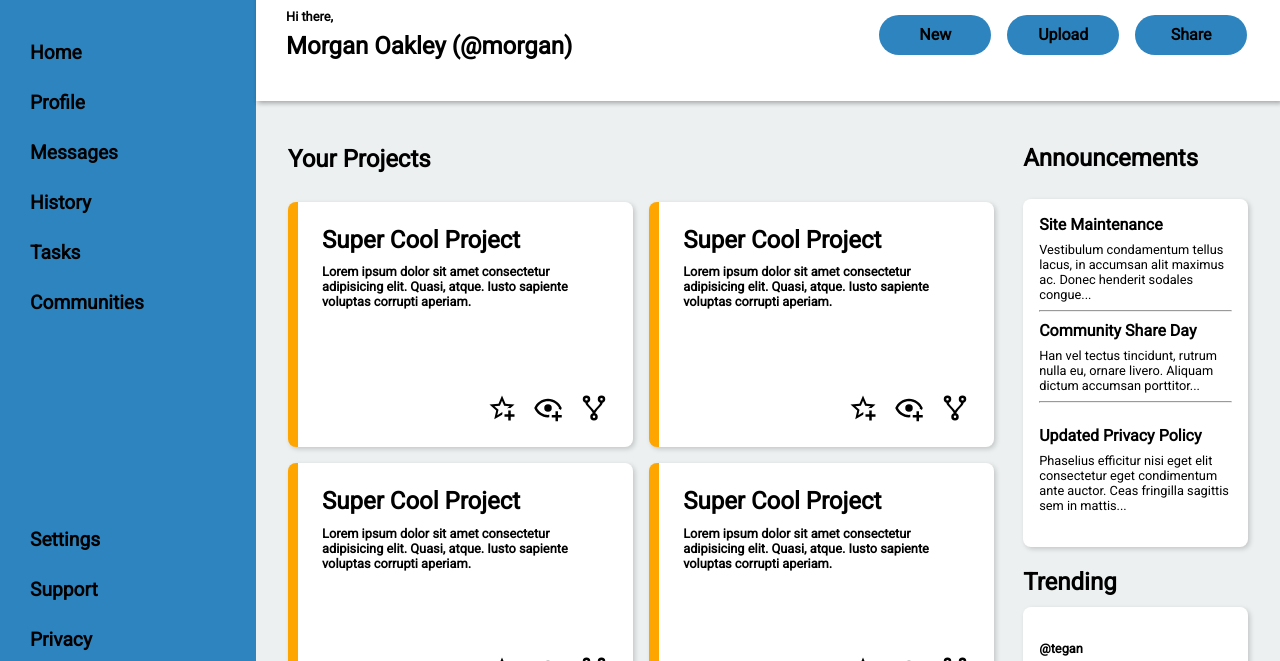
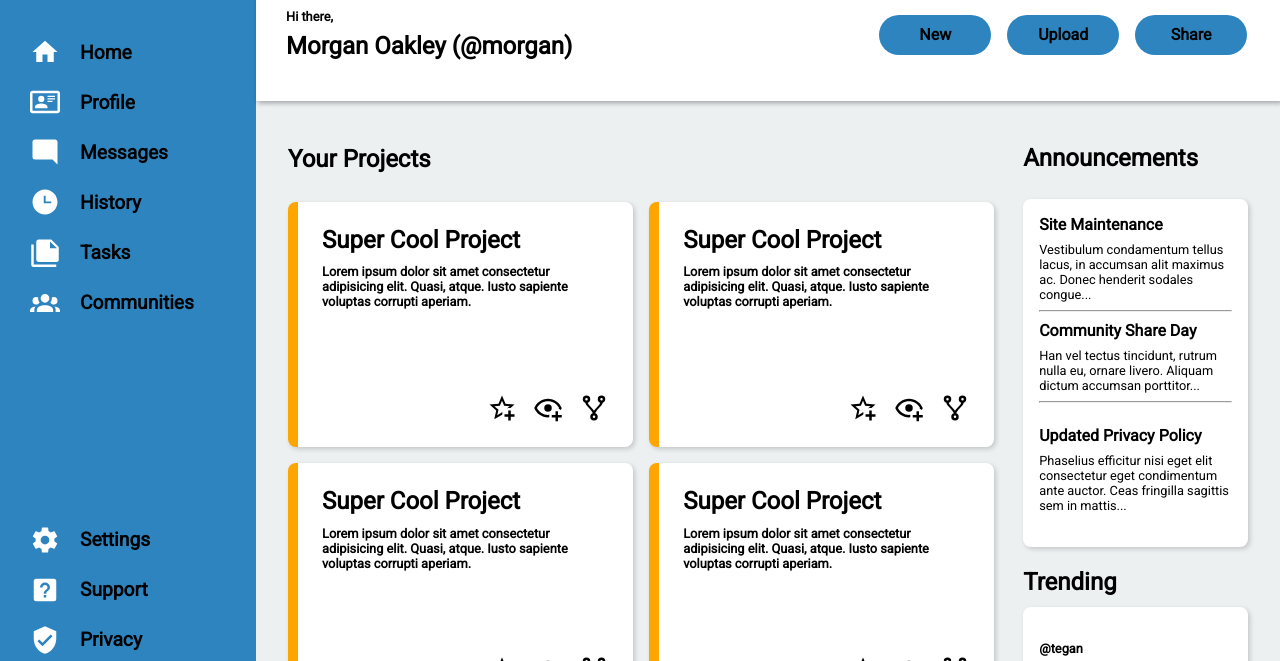
Before and after one commit to Mariutti/TOP---Project-Admin-Dashboard, a plain HTML site: page index.html in a window 1280 px wide. Shown: the part 124-785 px from the top of the page. Drawn offline with Linux system fonts and the light colour scheme.

Commit message:
feature: add icons to sidebar

```diff
--- a/index.html
+++ b/index.html
@@ -30,18 +30,45 @@
 		</nav>
 		<aside>
 			<h1>Dashboard</h1>
-			<ul>
-				<li>Home</li>
-				<li>Profile</li>
-				<li>Messages</li>
-				<li>History</li>
-				<li>Tasks</li>
-				<li>Communities</li>
+			<ul class="aside-list">
+				<li>
+					<svg class="mini-icon" xmlns="http://www.w3.org/2000/svg" viewBox="0 0 24 24"><title>home</title><path fill="#fff" d="M10,20V14H14V20H19V12H22L12,3L2,12H5V20H10Z" /></svg>
+					Home
+				</li>
+				<li>
+					<svg class="mini-icon" xmlns="http://www.w3.org/2000/svg" viewBox="0 0 24 24"><title>card-account-details-outline</title><path fill="#fff" d="M22,3H2C0.91,3.04 0.04,3.91 0,5V19C0.04,20.09 0.91,20.96 2,21H22C23.09,20.96 23.96,20.09 24,19V5C23.96,3.91 23.09,3.04 22,3M22,19H2V5H22V19M14,17V15.75C14,14.09 10.66,13.25 9,13.25C7.34,13.25 4,14.09 4,15.75V17H14M9,7A2.5,2.5 0 0,0 6.5,9.5A2.5,2.5 0 0,0 9,12A2.5,2.5 0 0,0 11.5,9.5A2.5,2.5 0 0,0 9,7M14,7V8H20V7H14M14,9V10H20V9H14M14,11V12H18V11H14" /></svg>
+					Profile
+				</li>
+				<li>
+					<svg class="mini-icon" xmlns="http://www.w3.org/2000/svg" viewBox="0 0 24 24"><title>message-reply</title><path fill="#fff" d="M22,4C22,2.89 21.1,2 20,2H4A2,2 0 0,0 2,4V16A2,2 0 0,0 4,18H18L22,22V4Z" /></svg>
+					Messages
+				</li>
+				<li>
+					<svg class="mini-icon" xmlns="http://www.w3.org/2000/svg" viewBox="0 0 24 24"><title>clock-time-three</title><path fill="#fff" d="M12 2C6.5 2 2 6.5 2 12C2 17.5 6.5 22 12 22C17.5 22 22 17.5 22 12S17.5 2 12 2M17 13H11V7H12.5V11.5H17V13Z" /></svg>
+					History
+				</li>
+				<li>
+					<svg class="mini-icon" xmlns="http://www.w3.org/2000/svg" viewBox="0 0 24 24"><title>note-multiple</title><path fill="#fff" d="M16,9H21.5L16,3.5V9M7,2H17L23,8V18A2,2 0 0,1 21,20H7C5.89,20 5,19.1 5,18V4A2,2 0 0,1 7,2M3,6V22H21V24H3A2,2 0 0,1 1,22V6H3Z" /></svg>
+					Tasks
+				</li>
+				<li>
+					<svg class="mini-icon" xmlns="http://www.w3.org/2000/svg" viewBox="0 0 24 24"><title>account-group</title><path fill="#fff" d="M12,5.5A3.5,3.5 0 0,1 15.5,9A3.5,3.5 0 0,1 12,12.5A3.5,3.5 0 0,1 8.5,9A3.5,3.5 0 0,1 12,5.5M5,8C5.56,8 6.08,8.15 6.53,8.42C6.38,9.85 6.8,11.27 7.66,12.38C7.16,13.34 6.16,14 5,14A3,3 0 0,1 2,11A3,3 0 0,1 5,8M19,8A3,3 0 0,1 22,11A3,3 0 0,1 19,14C17.84,14 16.84,13.34 16.34,12.38C17.2,11.27 17.62,9.85 17.47,8.42C17.92,8.15 18.44,8 19,8M5.5,18.25C5.5,16.18 8.41,14.5 12,14.5C15.59,14.5 18.5,16.18 18.5,18.25V20H5.5V18.25M0,20V18.5C0,17.11 1.89,15.94 4.45,15.6C3.86,16.28 3.5,17.22 3.5,18.25V20H0M24,20H20.5V18.25C20.5,17.22 20.14,16.28 19.55,15.6C22.11,15.94 24,17.11 24,18.5V20Z" /></svg>
+					Communities
+				</li>
 			</ul>
-			<ul>
-				<li>Settings</li>
-				<li>Support</li>
-				<li>Privacy</li>
+			<ul class="aside-list">
+				<li>
+					<svg class="mini-icon" xmlns="http://www.w3.org/2000/svg" viewBox="0 0 24 24"><title>cog</title><path fill="#fff" d="M12,15.5A3.5,3.5 0 0,1 8.5,12A3.5,3.5 0 0,1 12,8.5A3.5,3.5 0 0,1 15.5,12A3.5,3.5 0 0,1 12,15.5M19.43,12.97C19.47,12.65 19.5,12.33 19.5,12C19.5,11.67 19.47,11.34 19.43,11L21.54,9.37C21.73,9.22 21.78,8.95 21.66,8.73L19.66,5.27C19.54,5.05 19.27,4.96 19.05,5.05L16.56,6.05C16.04,5.66 15.5,5.32 14.87,5.07L14.5,2.42C14.46,2.18 14.25,2 14,2H10C9.75,2 9.54,2.18 9.5,2.42L9.13,5.07C8.5,5.32 7.96,5.66 7.44,6.05L4.95,5.05C4.73,4.96 4.46,5.05 4.34,5.27L2.34,8.73C2.21,8.95 2.27,9.22 2.46,9.37L4.57,11C4.53,11.34 4.5,11.67 4.5,12C4.5,12.33 4.53,12.65 4.57,12.97L2.46,14.63C2.27,14.78 2.21,15.05 2.34,15.27L4.34,18.73C4.46,18.95 4.73,19.03 4.95,18.95L7.44,17.94C7.96,18.34 8.5,18.68 9.13,18.93L9.5,21.58C9.54,21.82 9.75,22 10,22H14C14.25,22 14.46,21.82 14.5,21.58L14.87,18.93C15.5,18.67 16.04,18.34 16.56,17.94L19.05,18.95C19.27,19.03 19.54,18.95 19.66,18.73L21.66,15.27C21.78,15.05 21.73,14.78 21.54,14.63L19.43,12.97Z" /></svg>
+					Settings
+				</li>
+				<li>
+					<svg class="mini-icon" xmlns="http://www.w3.org/2000/svg" viewBox="0 0 24 24"><title>help-box</title><path fill="#fff" d="M11,18H13V16H11V18M12,6A4,4 0 0,0 8,10H10A2,2 0 0,1 12,8A2,2 0 0,1 14,10C14,12 11,11.75 11,15H13C13,12.75 16,12.5 16,10A4,4 0 0,0 12,6M5,3H19A2,2 0 0,1 21,5V19A2,2 0 0,1 19,21H5A2,2 0 0,1 3,19V5A2,2 0 0,1 5,3Z" /></svg>
+					Support
+				</li>
+				<li>
+					<svg class="mini-icon" xmlns="http://www.w3.org/2000/svg" viewBox="0 0 24 24"><title>shield-check</title><path fill="#fff" d="M10,17L6,13L7.41,11.59L10,14.17L16.59,7.58L18,9M12,1L3,5V11C3,16.55 6.84,21.74 12,23C17.16,21.74 21,16.55 21,11V5L12,1Z" /></svg>
+					Privacy
+				</li>
 			</ul>
 		</aside>
 		<main>
--- a/styles.css
+++ b/styles.css
@@ -262,3 +262,10 @@ p {
 .mini-icon {
 	width: 30px;
 }
+
+ul.aside-list > li {
+	display: grid;
+	grid-template-columns: 40px 1fr;
+	gap: 10px;
+	align-items: center;
+}
```
